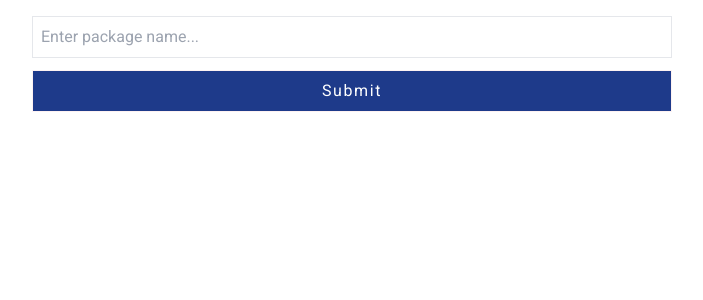
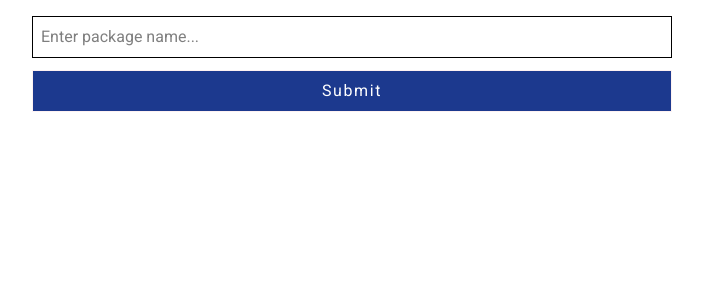
Before and after one commit to xiraynedev/package-search, a React app: page / in a window 1280 px wide. Shown: the top 300 px of the page, without its empty margins (288-991 px from the left). Built offline with nearby package versions, Linux system fonts and the light colour scheme.

Commit message:
update tailwindcss to version 4

```diff
--- a/package.json
+++ b/package.json
@@ -10,10 +10,10 @@
   "license": "ISC",
   "devDependencies": {
     "@babel/core": "^7.17.5",
+    "@tailwindcss/postcss": "^4.0.9",
     "@types/node": "^22.0.0",
     "@types/react": "^19.0.7",
     "@types/react-dom": "^19.0.3",
-    "autoprefixer": "^10.4.20",
     "css-loader": "^7.1.1",
     "html-webpack-plugin": "^5.5.0",
     "mini-css-extract-plugin": "^2.5.3",
@@ -21,7 +21,7 @@
     "postcss-loader": "^8.1.1",
     "sass": "^1.49.8",
     "sass-loader": "^16.0.0",
-    "tailwindcss": "^3.4.17",
+    "tailwindcss": "^4.0.9",
     "ts-loader": "^9.2.6",
     "typescript": "^5.0.3",
     "webpack": "^5.69.1",
--- a/postcss.config.js
+++ b/postcss.config.js
@@ -1,6 +1,5 @@
 module.exports = {
   plugins: {
-    tailwindcss: {},
-    autoprefixer: {},
+    '@tailwindcss/postcss': {},
   },
 }
--- a/src/global.scss
+++ b/src/global.scss
@@ -1,8 +1,6 @@
 @import url('https://fonts.googleapis.com/css2?family=Roboto&display=swap');
 
-@tailwind base;
-@tailwind components;
-@tailwind utilities;
+@import "tailwindcss";
 
 body {
   font-family: Roboto, sans-serif;
```
Also changed, not shown: 1 other file (tests, documents, lock files or other folders).
